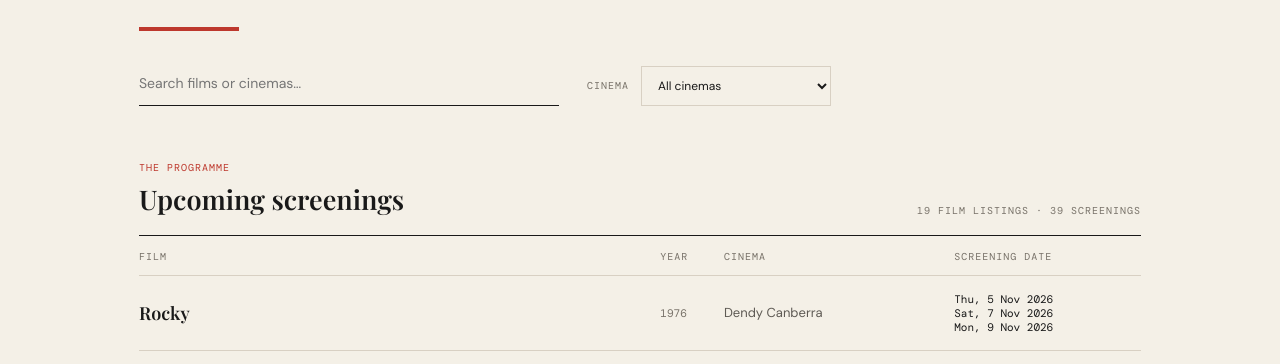
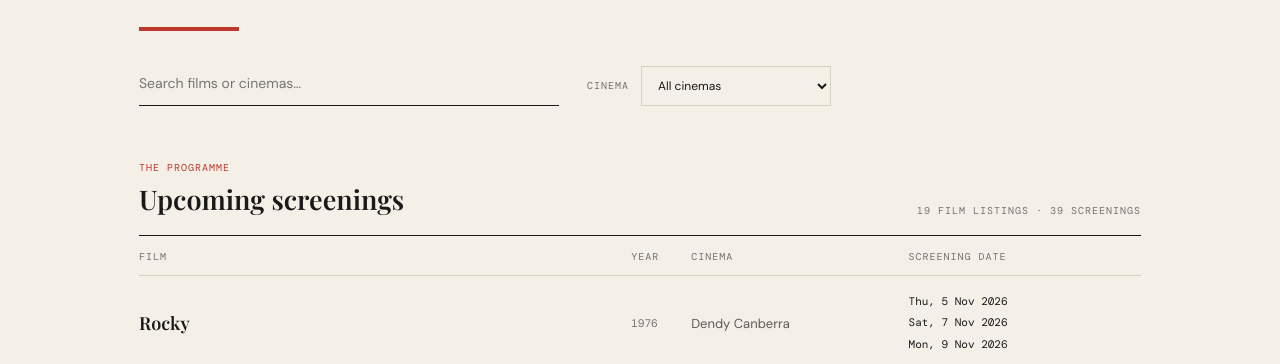
Before and after one commit to CBRretro/canberra-retro-cinema, a plain HTML site: page index.html in a window 1280 px wide. Shown: the part 411-775 px from the top of the page. Drawn offline with nearby package versions, Linux system fonts and the light colour scheme; a web font is replaced by a local one.

Commit message:
Style grouped screening date lists

```diff
--- a/styles.css
+++ b/styles.css
@@ -33,7 +33,7 @@ input{width:100%;max-width:420px;border:0;border-bottom:1px solid var(--ink);bac
 .screenings-table td:first-child{font:600 18px 'Playfair Display';min-width:220px}
 .screenings-table td:nth-child(2){font:11px 'DM Mono';color:var(--muted);white-space:nowrap}
 .screenings-table td:nth-child(3){color:#5e5a54;min-width:145px}
-.screenings-table td:nth-child(4){font:11px 'DM Mono';white-space:nowrap}
+.screenings-table td:nth-child(4){font:11px 'DM Mono';white-space:normal;min-width:155px}.screening-date{white-space:nowrap;line-height:1.8}.screening-date+.screening-date{margin-top:2px}
 .empty-cell{text-align:center!important;padding:38px 12px!important;color:var(--muted);font:13px 'DM Sans'!important}
 .fineprint{font-size:9px;margin-top:25px}
 footer{display:flex;justify-content:space-between;padding:22px max(22px,calc((100vw - 1050px)/2));background:var(--ink);color:#d7d0c4;font-size:9px}
```
